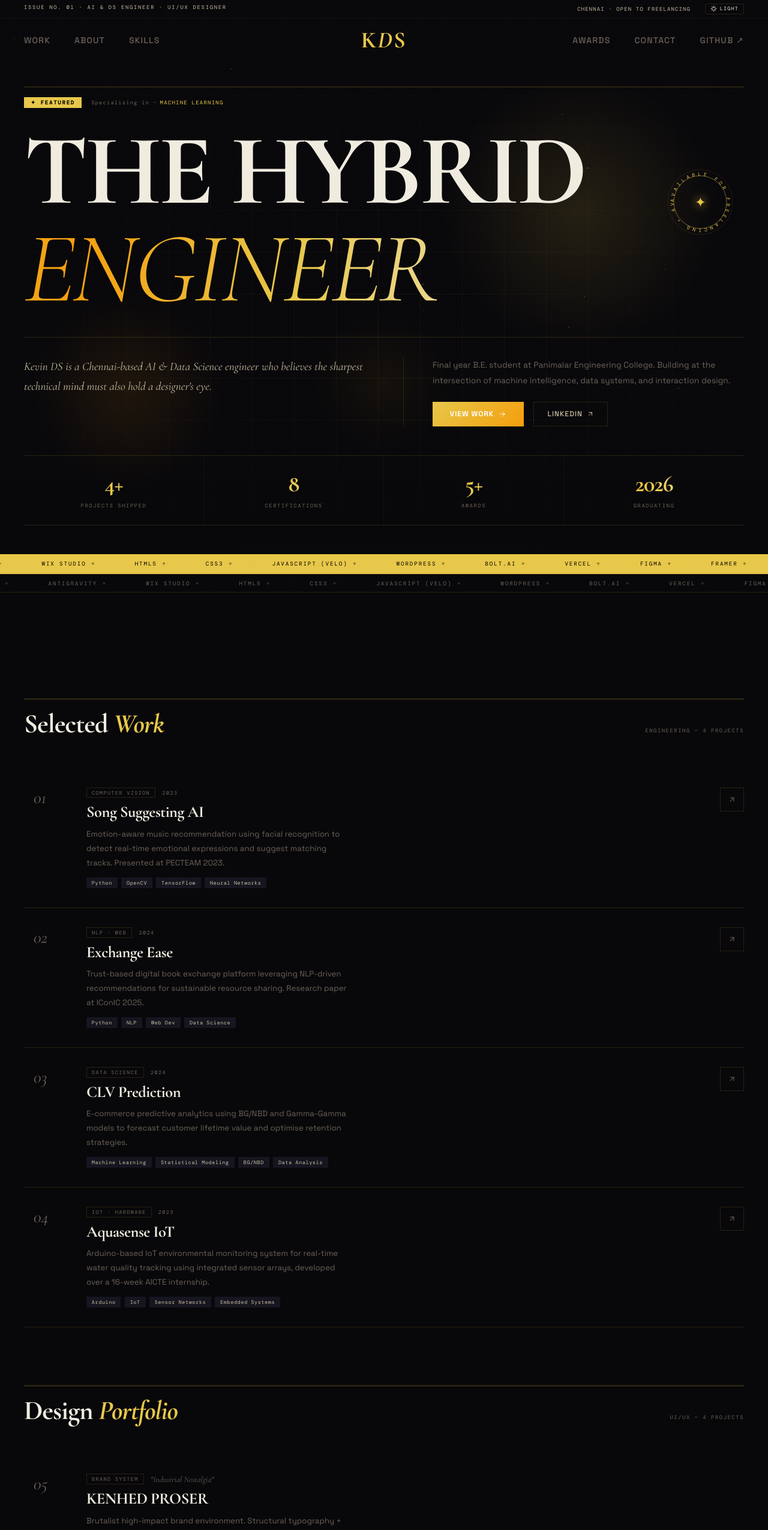
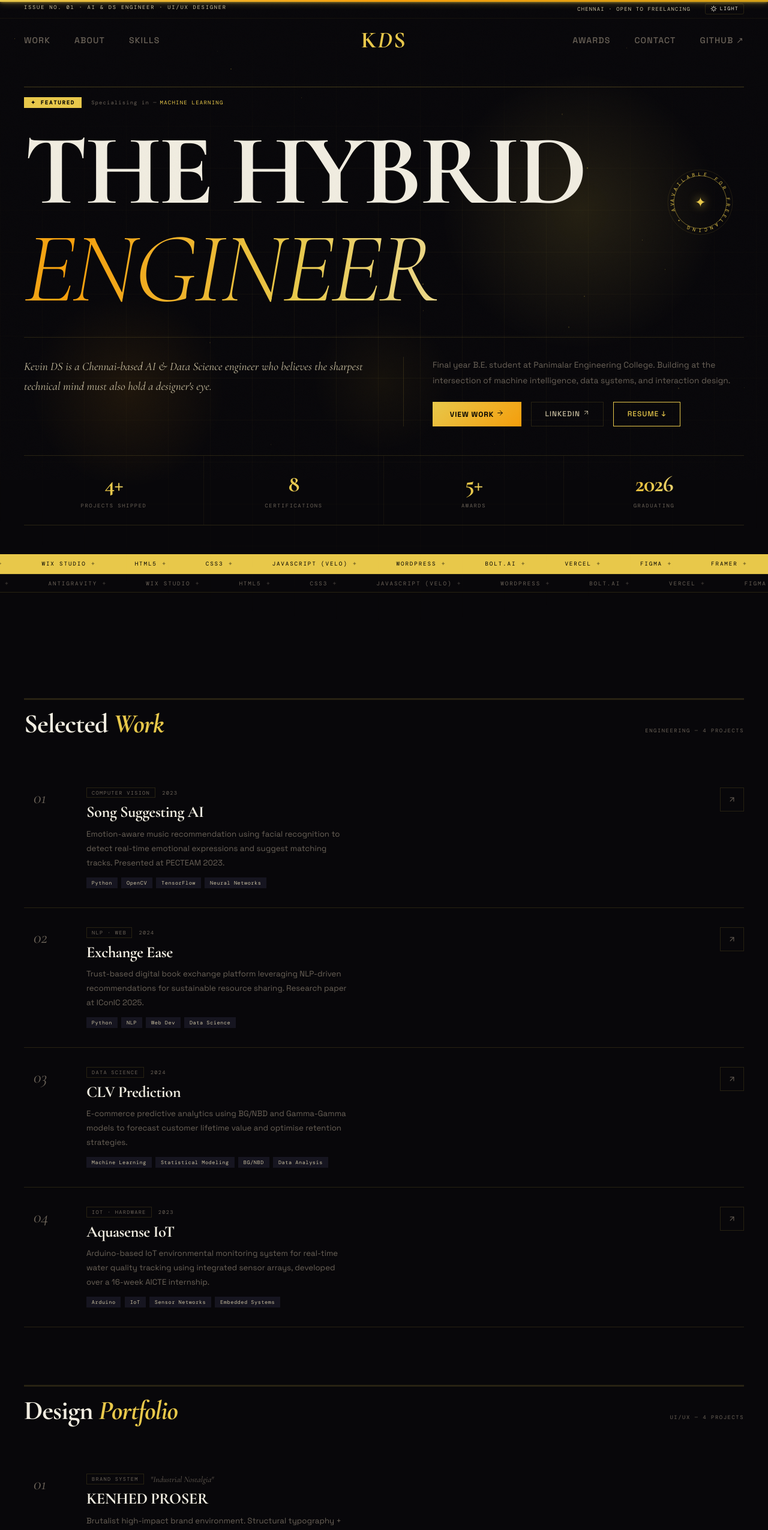
Before and after one commit to DSKEVIN2k4/updated-one, a React (Vite) app: page / in a window 1280 px wide. Shown: the top 2551 px of the page at 60% size. Built offline with nearby package versions, Linux system fonts and the light colour scheme.

Commit message:
Update App.jsx

```diff
--- a/src/App.jsx
+++ b/src/App.jsx
@@ -1,4 +1,4 @@
-import { useState, useEffect, useRef } from "react";
+import React, { useState, useEffect, useRef } from "react";
 import { motion, useMotionValue, useSpring, useTransform, AnimatePresence, useScroll } from "framer-motion";
 
 /* ── ICONS ─────────────────────────────────────────────────────── */
@@ -62,7 +62,11 @@ const G = () => (
     @media(max-width:768px){
       body{cursor:auto}
       .hide-mobile{display:none!important}
-      .mobile-bar{display:none!important}
+      .projects-mobile{display:none!important}
+      @media(max-width:768px){
+        .projects-desktop{display:none!important}
+        .projects-mobile{display:flex!important}
+      }
       .nav-grid{display:flex!important;justify-content:space-between!important;align-items:center!important;padding:.8rem 1.2rem!important}
       .nav-logo{font-size:1.5rem!important;text-align:left!important}
       .nav-left,.nav-right{display:none!important}
@@ -82,6 +86,8 @@ const G = () => (
       .footer-grid{grid-template-columns:1fr!important;gap:1rem!important;text-align:center;justify-items:center}
       .footer-links{display:none!important}
       .badge-wrap{display:none!important}
+      .projects-mobile{display:flex!important}
+      .projects-desktop{display:none!important}
       .hero-inner{padding:0 1rem!important}
       section{padding:3.5rem 1.2rem!important;max-width:100%!important}
       .awards-row{grid-template-columns:2rem 2rem 1fr!important}
@@ -90,7 +96,65 @@ const G = () => (
   `}</style>
 );
 
-/* ── CURSOR ─────────────────────────────────────────────────────── */
+/* ── SCROLL PROGRESS BAR ────────────────────────────────────────── */
+const ScrollBar = () => {
+  const { scrollYProgress } = useScroll();
+  const scaleX = useSpring(scrollYProgress, { stiffness: 100, damping: 30 });
+  return (
+    <motion.div style={{
+      position:'fixed',top:0,left:0,right:0,height:'3px',
+      background:'linear-gradient(90deg,#e8c84a,#f59e0b,#d4a017)',
+      scaleX, transformOrigin:'0%', zIndex:9998,
+      boxShadow:'0 0 12px rgba(232,200,74,0.8), 0 0 4px rgba(232,200,74,1)'
+    }}/>
+  );
+};
+
+/* ── TEXT SCRAMBLE HOOK ─────────────────────────────────────────── */
+const useScramble = (text, trigger) => {
+  const [display, setDisplay] = useState(text);
+  const chars = 'ABCDEFGHIJKLMNOPQRSTUVWXYZ!@#$%&';
+  useEffect(() => {
+    if (!trigger) return;
+    let iteration = 0;
+    const interval = setInterval(() => {
+      setDisplay(text.split('').map((c, i) => {
+        if (c === ' ') return ' ';
+        if (i < iteration) return text[i];
+        return chars[Math.floor(Math.random() * chars.length)];
+      }).join(''));
+      iteration += 0.5;
+      if (iteration >= text.length) clearInterval(interval);
+    }, 40);
+    return () => clearInterval(interval);
+  }, [trigger, text]);
+  return display;
+};
+
+/* ── MAGNETIC BUTTON ────────────────────────────────────────────── */
+const MagButton = ({ children, onClick, style, className, href, target }) => {
+  const ref = useRef(null);
+  const x = useMotionValue(0), y = useMotionValue(0);
+  const sx = useSpring(x, { stiffness: 200, damping: 15 });
+  const sy = useSpring(y, { stiffness: 200, damping: 15 });
+  const onMove = e => {
+    const r = ref.current.getBoundingClientRect();
+    x.set((e.clientX - r.left - r.width/2) * 0.35);
+    y.set((e.clientY - r.top - r.height/2) * 0.35);
+  };
+  const onLeave = () => { x.set(0); y.set(0); };
+  const Tag = href ? motion.a : motion.button;
+  return (
+    <Tag ref={ref} href={href} target={target} onClick={onClick}
+      onMouseMove={onMove} onMouseLeave={onLeave}
+      style={{...style, x: sx, y: sy, display:'inline-block'}}
+      className={className} whileTap={{scale:.95}}>
+      {children}
+    </Tag>
+  );
+};
+
+
 const Cursor = () => {
   const mx = useMotionValue(-100), my = useMotionValue(-100);
   const sx = useSpring(mx, {stiffness:500,damping:40});
@@ -266,6 +330,13 @@ const Hero = () => {
   const rotY = useTransform(mx,[0,1],[-6,6]);
   const [roleIdx, setRoleIdx] = useState(0);
   const [showGlitch, setShowGlitch] = useState(false);
+  const [scrambled, setScrambled] = useState(false);
+  const line1 = useScramble('THE HYBRID', scrambled);
+  const line2 = useScramble('ENGINEER', scrambled);
+
+  useEffect(() => {
+    setTimeout(() => setScrambled(true), 800);
+  }, []);
 
   useEffect(() => {
     const t = setInterval(() => {
@@ -317,11 +388,11 @@ const Hero = () => {
           <div style={{position:'relative',display:'inline-block'}}>
             <h1 className="cg glitch-wrap" data-text="THE HYBRID"
               style={{fontSize:'clamp(4.5rem,13vw,11rem)',fontWeight:700,letterSpacing:'-.03em',lineHeight:.88,color:'var(--ink)',display:'block'}}>
-              THE HYBRID
+              {line1}
             </h1>
             <h1 className="cg shimmer-text"
               style={{fontSize:'clamp(4.5rem,13vw,11rem)',fontWeight:300,fontStyle:'italic',letterSpacing:'-.03em',lineHeight:.88,display:'block',marginTop:'.1em'}}>
-              ENGINEER
+              {line2}
             </h1>
           </div>
 
@@ -352,15 +423,18 @@ const Hero = () => {
               Final year B.E. student at Panimalar Engineering College. Building at the intersection of machine intelligence, data systems, and interaction design.
             </p>
             <div style={{display:'flex',gap:'1rem',flexWrap:'wrap'}}>
-              <motion.button data-h whileTap={{scale:.96}} whileHover={{scale:1.02}}
-                onClick={() => document.getElementById('work')?.scrollIntoView({behavior:'smooth'})}
-                style={{background:'linear-gradient(135deg,var(--a),var(--a2))',color:'#fff',border:'none',padding:'.72rem 1.8rem',fontFamily:"'Space Grotesk'",fontWeight:700,fontSize:'.75rem',letterSpacing:'.08em',textTransform:'uppercase',display:'flex',alignItems:'center',gap:'.5rem',cursor:'pointer'}}>
+              <MagButton data-h onClick={() => document.getElementById('work')?.scrollIntoView({behavior:'smooth'})}
+                style={{background:'linear-gradient(135deg,var(--a),var(--a2))',color:'#000',border:'none',padding:'.72rem 1.8rem',fontFamily:"'Space Grotesk'",fontWeight:700,fontSize:'.75rem',letterSpacing:'.08em',textTransform:'uppercase',display:'flex',alignItems:'center',gap:'.5rem',cursor:'pointer'}}>
                 View Work <IcArrow size={13}/>
-              </motion.button>
-              <motion.a href="https://linkedin.com/in/kends2k4" target="_blank" rel="noopener noreferrer" data-h whileHover={{borderColor:'var(--a)',color:'var(--a)'}}
-                style={{border:'1px solid var(--r2)',color:'var(--ink2)',padding:'.72rem 1.4rem',fontFamily:"'Space Grotesk'",fontWeight:500,fontSize:'.75rem',letterSpacing:'.08em',textTransform:'uppercase',display:'flex',alignItems:'center',gap:'.45rem',transition:'all .25s',cursor:'pointer'}}>
+              </MagButton>
+              <MagButton href="https://linkedin.com/in/kends2k4" target="_blank"
+                style={{border:'1px solid var(--r2)',color:'var(--ink2)',padding:'.72rem 1.4rem',fontFamily:"'Space Grotesk'",fontWeight:500,fontSize:'.75rem',letterSpacing:'.08em',textTransform:'uppercase',display:'flex',alignItems:'center',gap:'.45rem',background:'none',cursor:'pointer'}}>
                 LinkedIn <IcUpRight size={12}/>
-              </motion.a>
+              </MagButton>
+              <MagButton href="https://raw.githubusercontent.com/DSKEVIN2k4/updated-one/main/RESUME_KEVINDS_v2_0.pdf" target="_blank"
+                style={{border:'1px solid var(--a)',color:'var(--a)',padding:'.72rem 1.4rem',fontFamily:"'Space Grotesk'",fontWeight:500,fontSize:'.75rem',letterSpacing:'.08em',textTransform:'uppercase',display:'flex',alignItems:'center',gap:'.45rem',background:'none',cursor:'pointer'}}>
+                Resume ↓
+              </MagButton>
             </div>
           </div>
         </motion.div>
@@ -395,10 +469,10 @@ const PROJECTS = [
   {num:'04',title:'Aquasense IoT',cat:'IoT · Hardware',year:'2023',accent:'#f59e0b',desc:'Arduino-based IoT environmental monitoring system for real-time water quality tracking using integrated sensor arrays, developed over a 16-week AICTE internship.',tech:['Arduino','IoT','Sensor Networks','Embedded Systems'],url:'https://github.com/DSKEVIN2k4'},
 ];
 const UI_PROJECTS = [
-  {num:'05',title:'KENHED PROSER',cat:'Brand System',accent:'#e05030',concept:'Industrial Nostalgia',desc:'Brutalist high-impact brand environment. Structural typography + retro interfaces with grain-textured backgrounds.',details:['Chromatic Logic — five identities dictate the entire UI palette','Identities: LATTE · THE BARBIE · MS. FERRARI · QUEEN BEE · LIMONADE']},
-  {num:'06',title:'Portfolio v2.0',cat:'Interaction Design',accent:'#d4a017',concept:'Story-First Design',desc:'Desktop-style immersive experience. Fully connected animated flows with every wire in Figma connected with specific intent.',details:['Desktop-style UI with seamless transitions','Story-First — journey over pixels']},
-  {num:'07',title:'Exchange Ease UI',cat:'UX Redesign',accent:'#e8c84a',concept:'Trust-Based UX',desc:'Redesigning a developer-built barter marketplace into a trust-based user experience powered by NLP-driven recommendations.',details:['Raw data management → intuitive secure book bartering','NLP recommendations + trust architecture at core']},
-  {num:'08',title:'KENNIE SKATES',cat:'E-Commerce',accent:'#e8c84a',concept:'Gritty enough to endure.',desc:'Multi-page checkout flow blending high-end fashion with raw street culture and skateboard DNA for a Chennai entrepreneur.',details:['Auto Layout component architecture for scale','Framer interactive Stacks — beyond static mockups']},
+  {num:'01',title:'KENHED PROSER',cat:'Brand System',accent:'#e05030',concept:'Industrial Nostalgia',desc:'Brutalist high-impact brand environment. Structural typography + retro interfaces with grain-textured backgrounds.',details:['Chromatic Logic — five identities dictate the entire UI palette','Identities: LATTE · THE BARBIE · MS. FERRARI · QUEEN BEE · LIMONADE']},
+  {num:'02',title:'Portfolio v2.0',cat:'Interaction Design',accent:'#d4a017',concept:'Story-First Design',desc:'Desktop-style immersive experience. Fully connected animated flows with every wire in Figma connected with specific intent.',details:['Desktop-style UI with seamless transitions','Story-First — journey over pixels']},
+  {num:'03',title:'Exchange Ease UI',cat:'UX Redesign',accent:'#e8c84a',concept:'Trust-Based UX',desc:'Redesigning a developer-built barter marketplace into a trust-based user experience powered by NLP-driven recommendations.',details:['Raw data management → intuitive secure book bartering','NLP recommendations + trust architecture at core']},
+  {num:'04',title:'KENNIE SKATES',cat:'E-Commerce',accent:'#e8c84a',concept:'Gritty enough to endure.',desc:'Multi-page checkout flow blending high-end fashion with raw street culture and skateboard DNA for a Chennai entrepreneur.',details:['Auto Layout component architecture for scale','Framer interactive Stacks — beyond static mockups']},
 ];
 
 const PCard = ({ p, i }) => {
@@ -467,10 +541,29 @@ const SH = ({ title, italic, meta }) => (
 const Projects = () => (
   <section id="work" style={{padding:'7rem 2.5rem',maxWidth:1280,margin:'0 auto'}}>
     <SH title="Selected" italic="Work" meta={`Engineering — ${PROJECTS.length} Projects`}/>
-    {PROJECTS.map((p,i) => <PCard key={p.num} p={p} i={i}/>)}
+    {/* Desktop: normal stack, Mobile: horizontal scroll */}
+    <div className="projects-desktop">
+      {PROJECTS.map((p,i) => <PCard key={p.num} p={p} i={i}/>)}
+    </div>
+    <div className="projects-mobile" style={{display:'none',overflowX:'auto',gap:'1rem',paddingBottom:'1rem',scrollSnapType:'x mandatory',WebkitOverflowScrolling:'touch'}}>
+      {PROJECTS.map((p,i) => (
+        <div key={p.num} style={{minWidth:'85vw',scrollSnapAlign:'start'}}>
+          <PCard p={p} i={i}/>
+        </div>
+      ))}
+    </div>
     <div style={{marginTop:'6rem'}}>
       <SH title="Design" italic="Portfolio" meta={`UI/UX — ${UI_PROJECTS.length} Projects`}/>
-      {UI_PROJECTS.map((p,i) => <PCard key={p.num} p={p} i={i}/>)}
+      <div className="projects-desktop">
+        {UI_PROJECTS.map((p,i) => <PCard key={p.num} p={p} i={i}/>)}
+      </div>
+      <div className="projects-mobile" style={{display:'none',overflowX:'auto',gap:'1rem',paddingBottom:'1rem',scrollSnapType:'x mandatory',WebkitOverflowScrolling:'touch'}}>
+        {UI_PROJECTS.map((p,i) => (
+          <div key={p.num} style={{minWidth:'85vw',scrollSnapAlign:'start'}}>
+            <PCard p={p} i={i}/>
+          </div>
+        ))}
+      </div>
     </div>
   </section>
 );
@@ -829,12 +922,82 @@ const Footer = () => (
   </footer>
 );
 
+/* ── LOADER ─────────────────────────────────────────────────────── */
+const Loader = ({ onDone }) => {
+  const [progress, setProgress] = useState(0);
+  const [phase, setPhase] = useState(0); // 0=counting, 1=done, 2=exit
+
+  useEffect(() => {
+    const steps = [
+      {target:30, delay:60},
+      {target:65, delay:40},
+      {target:85, delay:30},
+      {target:100, delay:20},
+    ];
+    let current = 0;
+    let stepIdx = 0;
+
+    const tick = () => {
+      const step = steps[stepIdx];
+      if (!step) return;
+      current += 1;
+      setProgress(current);
+      if (current >= step.target) {
+        stepIdx++;
+        if (current >= 100) {
+          setPhase(1);
+          setTimeout(() => { setPhase(2); setTimeout(onDone, 600); }, 600);
+          return;
+        }
+      }
+      setTimeout(tick, steps[stepIdx]?.delay || 20);
+    };
+    setTimeout(tick, 200);
+  }, []);
+
+  return (
+    <motion.div animate={{opacity: phase===2?0:1}} transition={{duration:.5}}
+      style={{position:'fixed',inset:0,zIndex:9999,background:'#08070a',display:'flex',flexDirection:'column',alignItems:'center',justifyContent:'center',gap:'2rem'}}>
+
+      {/* PORTFOLIO + KEVIN D S stacked and centered */}
+      <div style={{position:'relative',display:'flex',alignItems:'center',justifyContent:'center'}}>
+        <span style={{fontFamily:"'Cormorant Garamond',Georgia,serif",fontSize:'clamp(3rem,18vw,10rem)',fontWeight:700,letterSpacing:'0.08em',color:'rgba(232,200,74,0.04)',textTransform:'uppercase',userSelect:'none',lineHeight:1}}>PORTFOLIO</span>
+        <motion.div initial={{opacity:0}} animate={{opacity:1}} transition={{duration:.6}}
+          style={{position:'absolute',textAlign:'center',whiteSpace:'nowrap'}}>
+          <span style={{fontFamily:"'Cormorant Garamond',Georgia,serif",fontSize:'clamp(2rem,8vw,4rem)',fontWeight:700,letterSpacing:'0.2em',color:'#e8c84a'}}>
+            KEVIN <span style={{fontStyle:'italic'}}>D</span> S
+          </span>
+        </motion.div>
+      </div>
+
+      {/* Progress bar */}
+      <div style={{width:'clamp(160px,40vw,280px)',height:'1px',background:'rgba(232,200,74,0.15)',position:'relative',overflow:'hidden'}}>
+        <motion.div style={{position:'absolute',left:0,top:0,height:'100%',background:'linear-gradient(90deg,var(--a,#e8c84a),#f59e0b)',width:`${progress}%`,transition:'width .1s linear'}}/>
+      </div>
+
+      {/* Counter */}
+      <motion.span initial={{opacity:0}} animate={{opacity:1}} transition={{delay:.3}}
+        className="mono" style={{fontSize:'.6rem',letterSpacing:'.3em',color:'rgba(232,200,74,0.5)',fontFamily:"'DM Mono',monospace"}}>
+        {String(progress).padStart(3,'0')} %
+      </motion.span>
+
+      {/* Label */}
+      <motion.span initial={{opacity:0}} animate={{opacity: phase===1?1:0.4}} transition={{duration:.4}}
+        className="mono" style={{fontSize:'.52rem',letterSpacing:'.2em',textTransform:'uppercase',color:'rgba(240,236,224,0.3)',fontFamily:"'DM Mono',monospace",position:'absolute',bottom:'2.5rem'}}>
+        {phase===1 ? '✦  Welcome' : 'Loading Portfolio'}
+      </motion.span>
+    </motion.div>
+  );
+};
+
 /* ── APP ────────────────────────────────────────────────────────── */
 export default function App() {
   const [light, setLight] = useTheme();
+  const [loaded, setLoaded] = useState(false);
   return (
     <div className="noise">
-
+      <AnimatePresence>{!loaded && <Loader onDone={()=>setLoaded(true)}/>}</AnimatePresence>
+      <ScrollBar/>
       <G/>
       <Cursor/>
       <Particles/>
```
